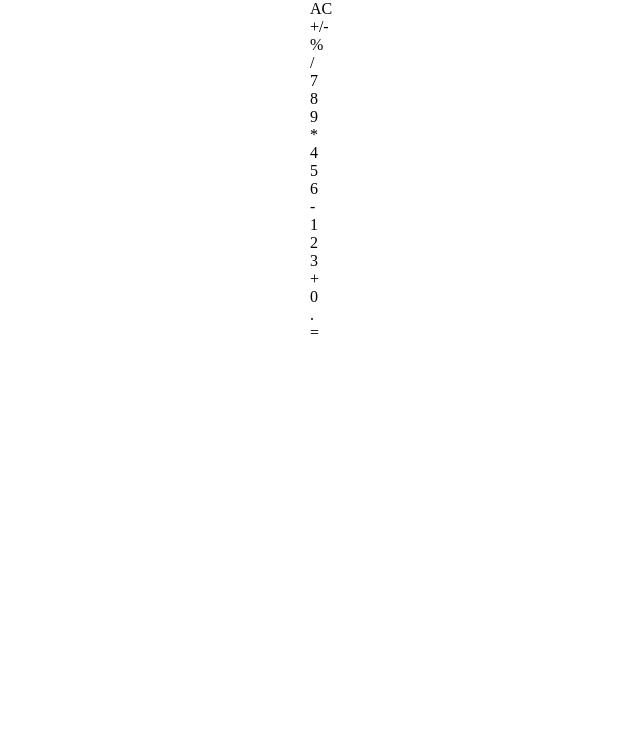
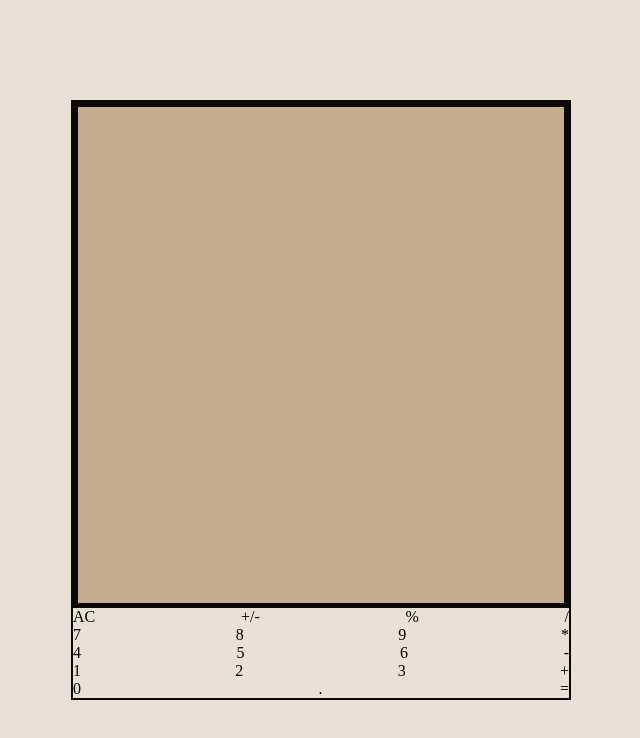
Before and after one commit to Gabriel-Labariento/calculator, a plain HTML site: page index.html in a window 1280 px wide. Shown: the whole page, without its empty margins (319-959 px from the left). Drawn offline with Linux system fonts and the light colour scheme.

Commit message:
Working on css styling of the screen and body.

```diff
--- a/style.css
+++ b/style.css
@@ -7,4 +7,30 @@
 body {
     display: flex;
     justify-content: center;
+    align-items: center;
+    min-height: 100vh;
+    background-color: #EAE0D5;
 }
+
+.calculator-main{
+    height: 600px;
+    width: 500px;
+    border: 2px solid #0A0908;
+    display: flex;
+    flex-direction: column;
+}
+
+.screen {
+    flex: 1;
+    border: 5px solid #0A0908;
+    background-color: #C6AC8F;
+}
+
+.calculator-body{
+    flex: 4;
+}
+
+.row {
+    display: flex;
+    justify-content: space-between;
+}
```
